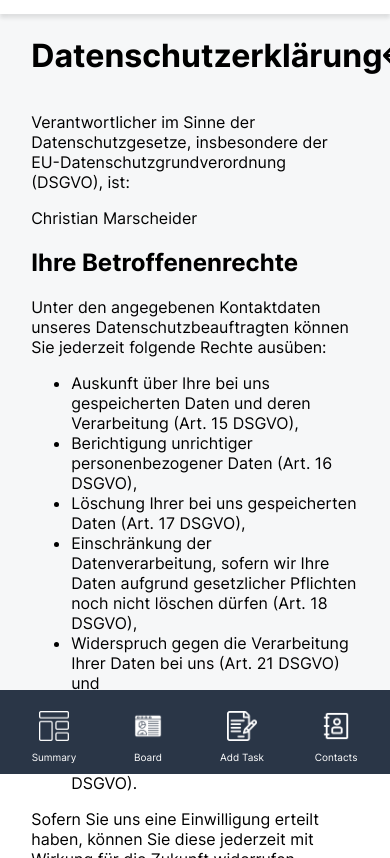
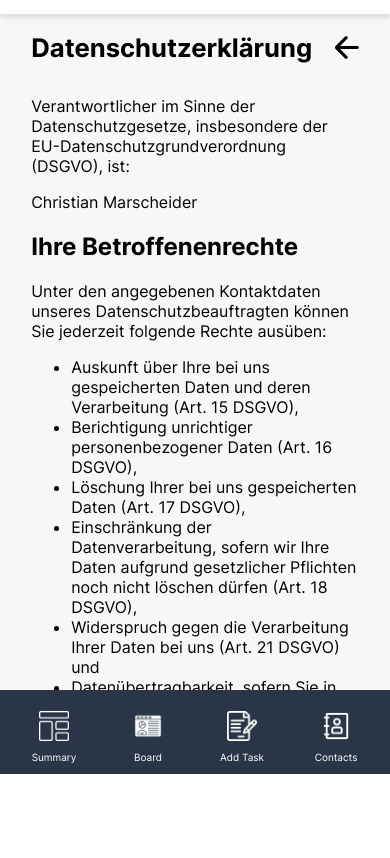
Before and after one commit to CMarscheider/Join, a plain HTML site: page legal.html in a window 390 px wide. Shown: the part 70-928 px from the top of the page. After the commit the page ends 844 px from the top, so only its background shows below. Drawn offline with Linux system fonts and the light colour scheme; no server answers.

Commit message:
Layout-Fixes: Datenschutz, Summary, Task-Popup mobil

```diff
--- a/css/board.css
+++ b/css/board.css
@@ -273,6 +273,8 @@
   position: relative;
   overflow-y: scroll;
   height: 90vh;
+  padding-bottom: 32px;
+  box-sizing: border-box;
 }
 
 .cancel-container {
--- a/css/legal.css
+++ b/css/legal.css
@@ -1,17 +1,46 @@
+.legal-page {
+    display: flex;
+    flex-direction: column;
+    height: 100vh;
+}
+
 .legalcontent {
-    padding-left: 8%;
-    padding-right: 8%;
-    height: 100vh;
+    flex: 1;
+    min-height: 0;
     overflow-y: auto;
-    box-sizing: border-box;
+    overflow-x: hidden;
+    overflow-wrap: anywhere;
+    padding: 0 8% 32px;
+}
+
+.legalcontent a {
+    display: inline;
+    padding: 0;
+    color: #29abe2;
 }
 
 .legalHeadline {
     display: flex;
     align-items: center;
     justify-content: space-between;
+    gap: 16px;
+}
+
+.legalHeadline h1 {
+    min-width: 0;
+    overflow-wrap: anywhere;
+}
+
+.legalHeadline img {
+    flex-shrink: 0;
 }
 
 img:hover {
     cursor: pointer;
     }
+
+@media (max-width: 450px) {
+    .legalHeadline h1 {
+        font-size: 1.6rem;
+    }
+}
--- a/css/mediaquerys.css
+++ b/css/mediaquerys.css
@@ -268,7 +268,9 @@
     border-radius: 0 !important;
     padding: 0 !important;
     padding-left: 40px !important;
+    padding-right: 20px !important;
     padding-top: 40px !important;
+    box-sizing: border-box !important;
   }
 
   .hide-in-mobile {
--- a/css/style.css
+++ b/css/style.css
@@ -112,6 +112,12 @@
 .greetings span {
   color: #29abe2;
   font-size: 4rem;
+}
+
+.summary-wrapper {
+  height: 90vh;
+  overflow-y: auto;
+  overflow-x: hidden;
 }
 
 .contentbox {
--- a/legal.html
+++ b/legal.html
@@ -26,7 +26,7 @@
   <body onload="init()">
     <div class="maincontainer">
       <div w3-include-html="./assets/templates/aside.html" class="aside"></div>
-      <div class="right-container">
+      <div class="right-container legal-page">
         <div class="header">
           <div w3-include-html="./assets/templates/header.html" class=""></div>
         </div>
```
Also changed, not shown: summary.html (+1 -1 lines).
